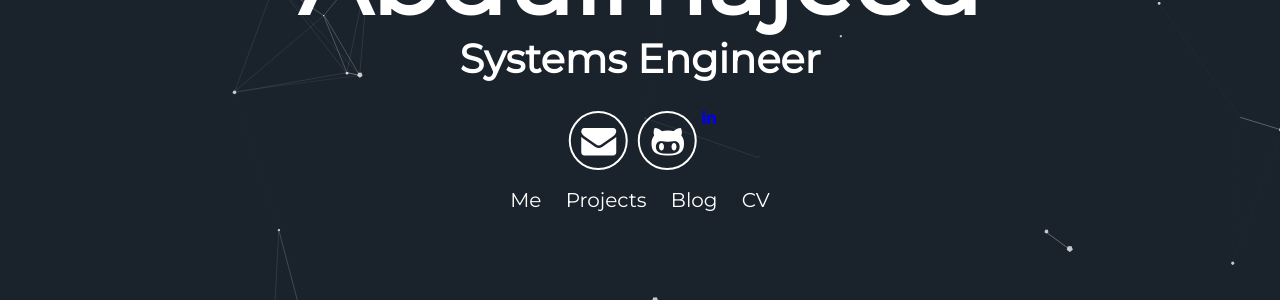
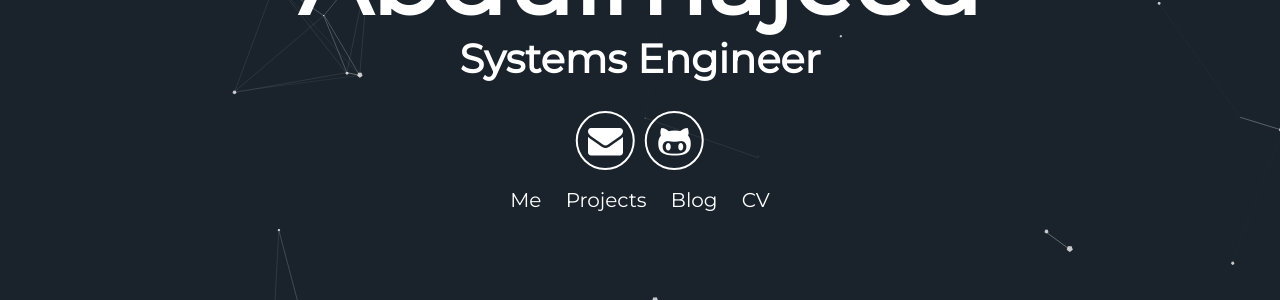
Before and after one commit to kbmajeed/kbmajeed.github.io, a Jekyll site: the page built from index.html, in a window 1280 px wide. Shown: the part 463-763 px from the top of the page. Built offline with Jekyll 4.4.1, drawn with Linux system fonts in a browser that asks for light colours.

Commit message:
Update header.html

```diff
--- a/_includes/header.html
+++ b/_includes/header.html
@@ -7,7 +7,6 @@
       <div class="header-icons">
         <a aria-label="Send email" href=mailto:kbmajeed1@gmail.com><i class="icon fa fa-envelope"></i></a>
         <a aria-label="My Github" target="_blank" href="https://github.com/kbmajeed"><i class="icon fa fa-github-alt" aria-hidden="true"></i></a>
-        <a aria-label="LinkedIn" href="https://www.linkedin.com/in/kbmajeed"><i class="fa fa-linkedin"></i></a>
       </div>
       <div class="header-links">
         <a class="link" href="#about" data-scroll>Me</a>
```
